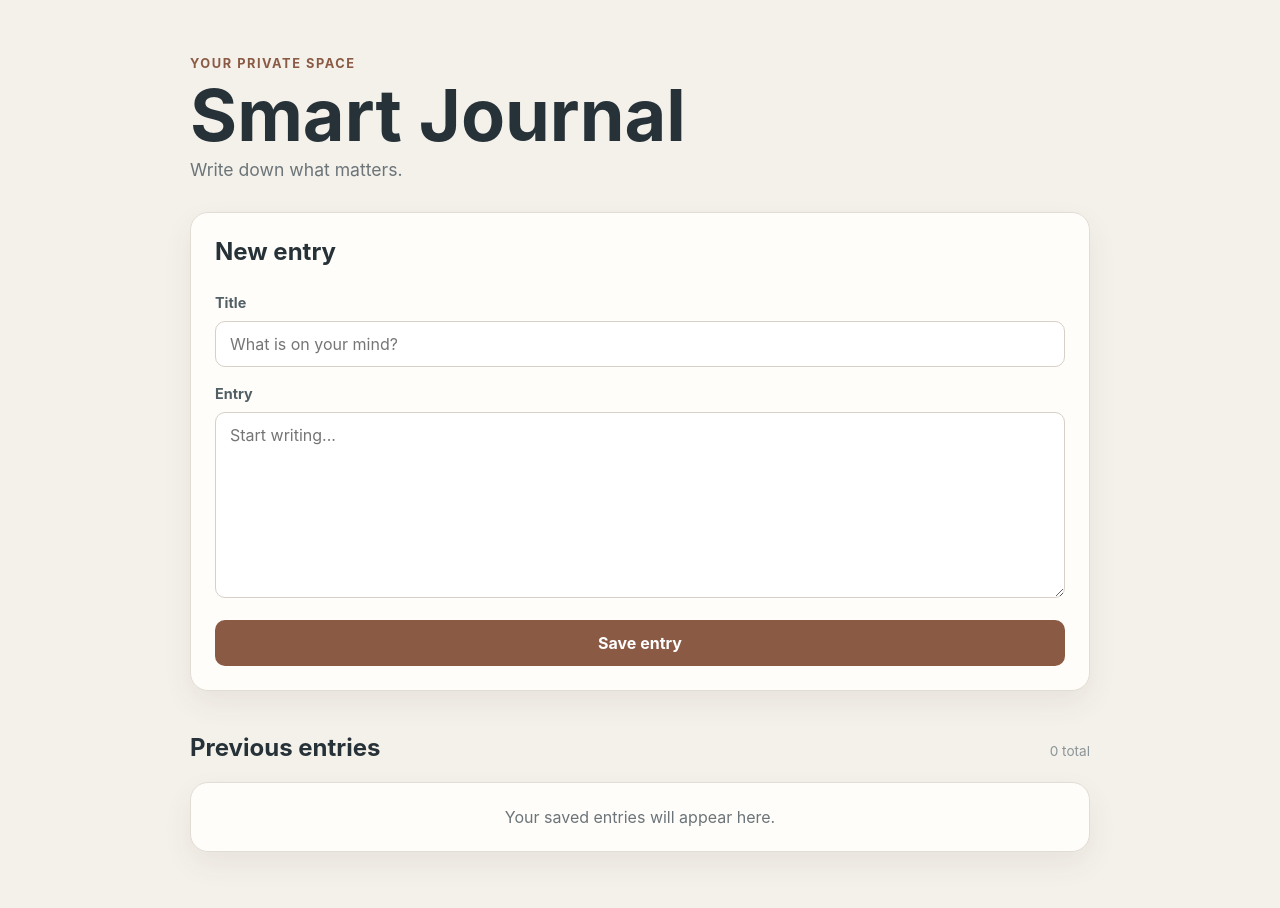
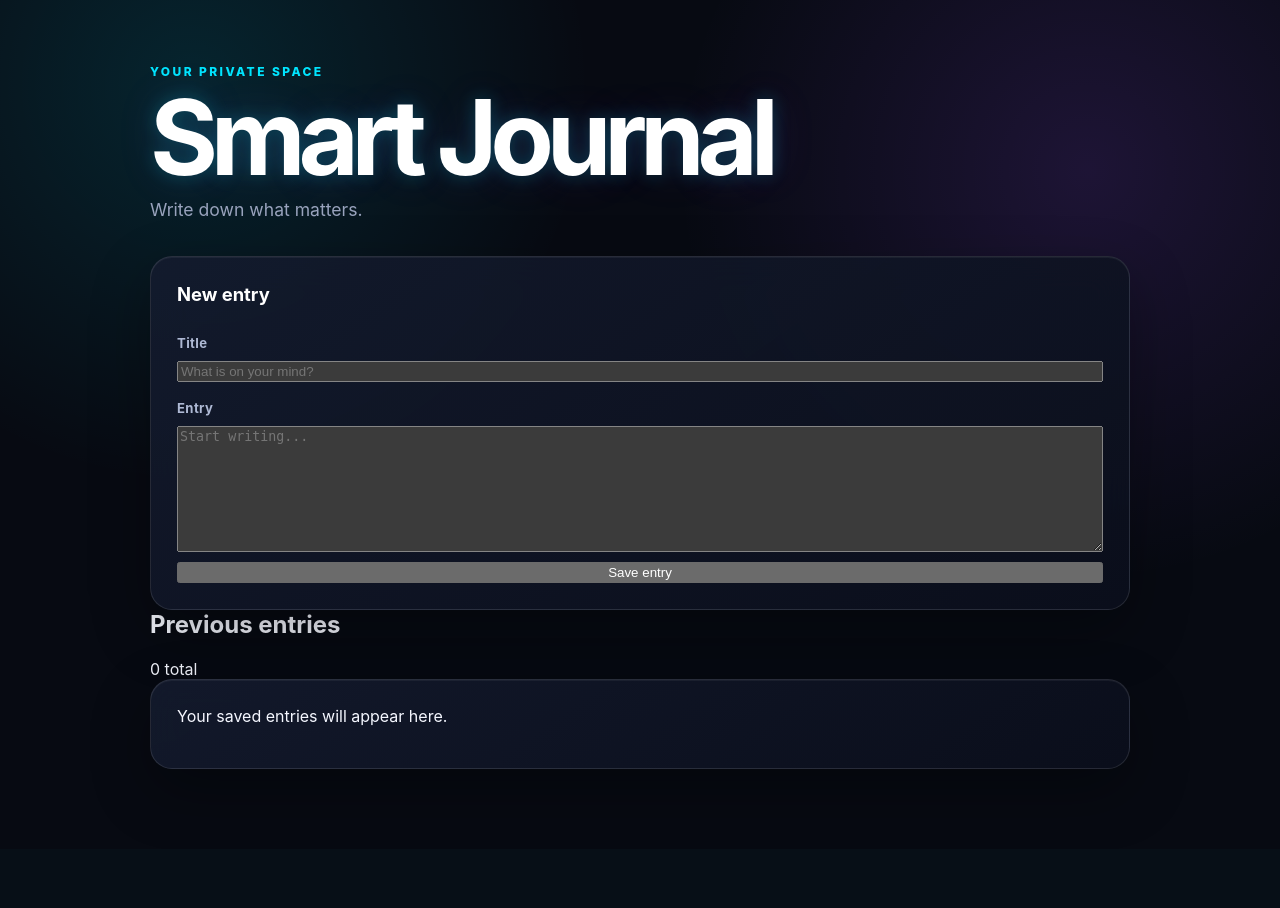
Before and after one commit to Solankarthapa/smart-journal, a Flask app: page / in a window 1280 px wide. After the commit the page ends 769 px from the top, so only its background shows below. Run offline with Flask 3, Linux system fonts and the light colour scheme; data that the repository does not hold is empty.

Commit message:
Create dark premium neon journal design

```diff
--- a/static/style.css
+++ b/static/style.css
@@ -1,8 +1,9 @@
 :root {
-    color-scheme: light;
+    color-scheme: dark;
     font-family: Inter, ui-sans-serif, system-ui, -apple-system, sans-serif;
-    color: #263238;
-    background: #f4f1eb;
+    color: #f5f7ff;
+    background: #070a12;
+    font-synthesis: none;
 }
 
 * {
@@ -10,26 +11,44 @@
 }
 
 body {
+    min-width: 320px;
     margin: 0;
-    min-width: 320px;
+    overflow-x: hidden;
+    background:
+        radial-gradient(circle at 15% 10%, rgb(0 229 255 / 12%), transparent 30%),
+        radial-gradient(circle at 85% 20%, rgb(158 77 255 / 15%), transparent 32%),
+        #070a12;
+}
+
+body::before {
+    position: fixed;
+    z-index: -1;
+    inset: 0;
+    background-image:
+        linear-gradient(rgb(255 255 255 / 3%) 1px, transparent 1px),
+        linear-gradient(90deg, rgb(255 255 255 / 3%) 1px, transparent 1px);
+    background-size: 44px 44px;
+    content: "";
+    mask-image: linear-gradient(to bottom, black, transparent 80%);
 }
 
 .container {
-    width: min(900px, calc(100% - 32px));
+    width: min(980px, calc(100% - 32px));
     margin: 0 auto;
-    padding: 56px 0;
+    padding: 64px 0 80px;
 }
 
 .hero {
-    margin-bottom: 32px;
+    position: relative;
+    margin-bottom: 36px;
 }
 
 .eyebrow {
-    margin: 0 0 8px;
-    color: #8a5a44;
-    font-size: 0.8rem;
-    font-weight: 700;
-    letter-spacing: 0.12em;
+    margin: 0 0 12px;
+    color: #00e5ff;
+    font-size: 0.75rem;
+    font-weight: 800;
+    letter-spacing: 0.2em;
     text-transform: uppercase;
 }
 
@@ -41,23 +60,42 @@ p {
 }
 
 h1 {
-    margin-bottom: 8px;
-    font-size: clamp(2.4rem, 8vw, 4.5rem);
-    line-height: 1;
+    max-width: 720px;
+    margin-bottom: 14px;
+    color: #ffffff;
+    font-size: clamp(3rem, 10vw, 6.5rem);
+    letter-spacing: -0.07em;
+    line-height: 0.9;
+    text-shadow:
+        0 0 18px rgb(0 229 255 / 22%),
+        0 0 45px rgb(158 77 255 / 14%);
 }
 
 .subtitle {
     margin-bottom: 0;
-    color: #6b7478;
+    color: #99a3bd;
     font-size: 1.1rem;
 }
 
 .card {
-    border: 1px solid #e2ddd4;
-    border-radius: 18px;
-    padding: 24px;
-    background: #fffdf9;
-    box-shadow: 0 12px 30px rgb(65 50 35 / 7%);
+    border: 1px solid rgb(255 255 255 / 11%);
+    border-radius: 22px;
+    padding: 26px;
+    background: linear-gradient(
+        145deg,
+        rgb(20 27 46 / 90%),
+        rgb(11 15 28 / 92%)
+    );
+    box-shadow:
+        0 22px 60px rgb(0 0 0 / 32%),
+        inset 0 1px 0 rgb(255 255 255 / 5%);
+    backdrop-filter: blur(18px);
+}
+
+.card h2 {
+    margin-bottom: 22px;
+    color: #ffffff;
+    font-size: 1.15rem;
 }
 
 form {
@@ -67,104 +105,13 @@ form {
 
 label {
     margin-top: 8px;
-    color: #526066;
-    font-size: 0.9rem;
+    color: #aeb9d4;
+    font-size: 0.82rem;
     font-weight: 700;
+    letter-spacing: 0.03em;
 }
 
 input,
 textarea {
     width: 100%;
-    border: 1px solid #d6d0c7;
-    border-radius: 10px;
-    padding: 12px 14px;
-    color: inherit;
-    background: #ffffff;
-    font: inherit;
-}
-
-textarea {
-    min-height: 160px;
-    resize: vertical;
-}
-
-input:focus,
-textarea:focus {
-    outline: 3px solid rgb(138 90 68 / 18%);
-    border-color: #8a5a44;
-}
-
-button {
-    margin-top: 12px;
-    border: 0;
-    border-radius: 10px;
-    padding: 13px 18px;
-    color: #ffffff;
-    background: #8a5a44;
-    cursor: pointer;
-    font: inherit;
-    font-weight: 700;
-}
-
-button:hover {
-    background: #714634;
-}
-
-.entries {
-    margin-top: 42px;
-}
-
-.section-heading,
-.entry-header {
-    display: flex;
-    align-items: baseline;
-    justify-content: space-between;
-    gap: 16px;
-}
-
-.section-heading span,
-time {
-    color: #8b9497;
-    font-size: 0.85rem;
-}
-
-.entry {
-    margin-top: 16px;
-}
-
-.entry h3 {
-    margin-bottom: 4px;
-}
-
-.entry p {
-    margin: 16px 0 0;
-    color: #526066;
-    line-height: 1.7;
-    white-space: pre-wrap;
-}
-
-.empty-state {
-    color: #6b7478;
-    text-align: center;
-}
-
-.empty-state p {
-    margin: 0;
-}
-
-@media (max-width: 600px) {
-    .container {
-        padding: 32px 0;
-    }
-
-    .card {
-        padding: 18px;
-    }
-
-    .section-heading,
-    .entry-header {
-        align-items: flex-start;
-        flex-direction: column;
-        gap: 4px;
-    }
-}
+    border: 1px solid rgb(143 164
```
